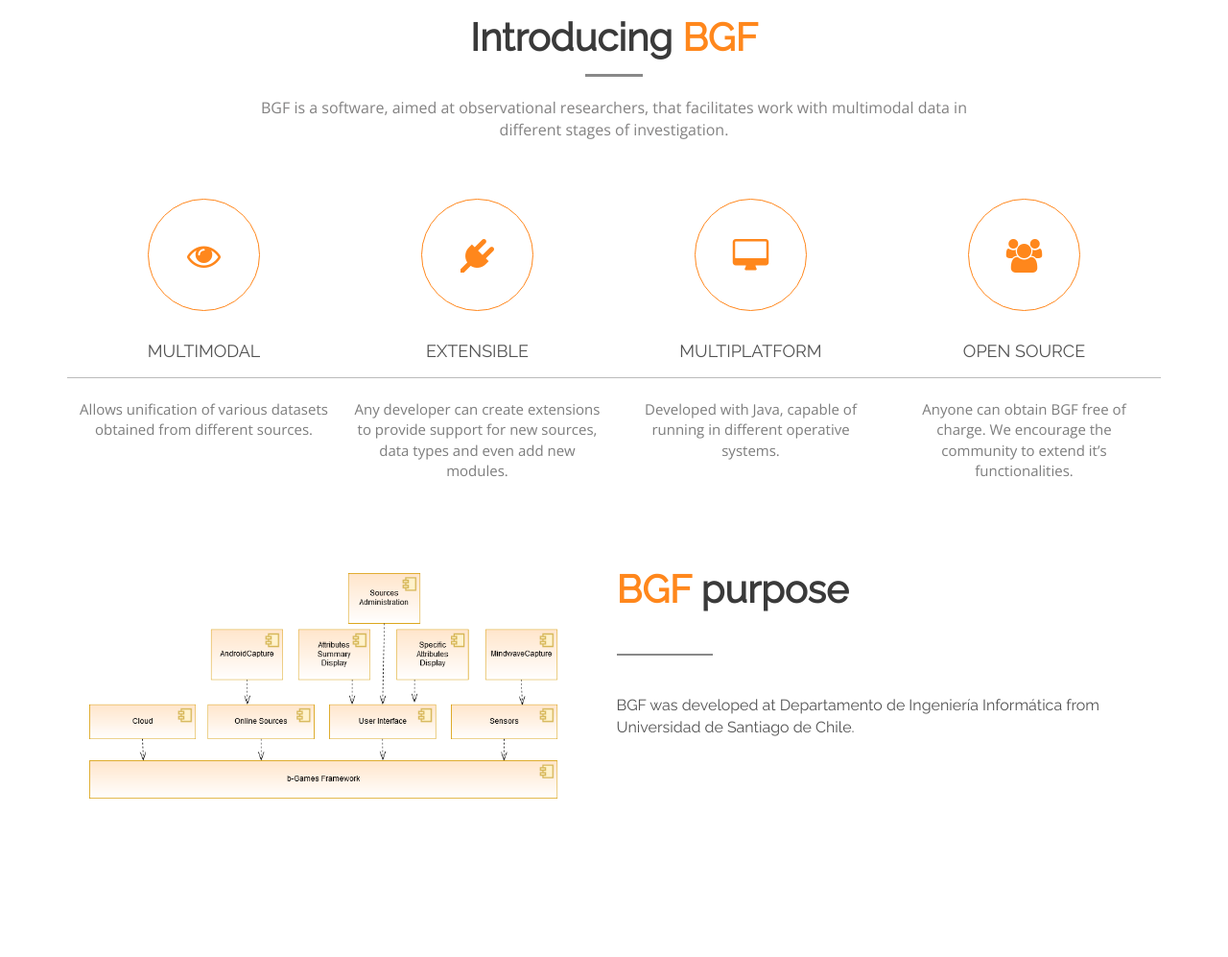
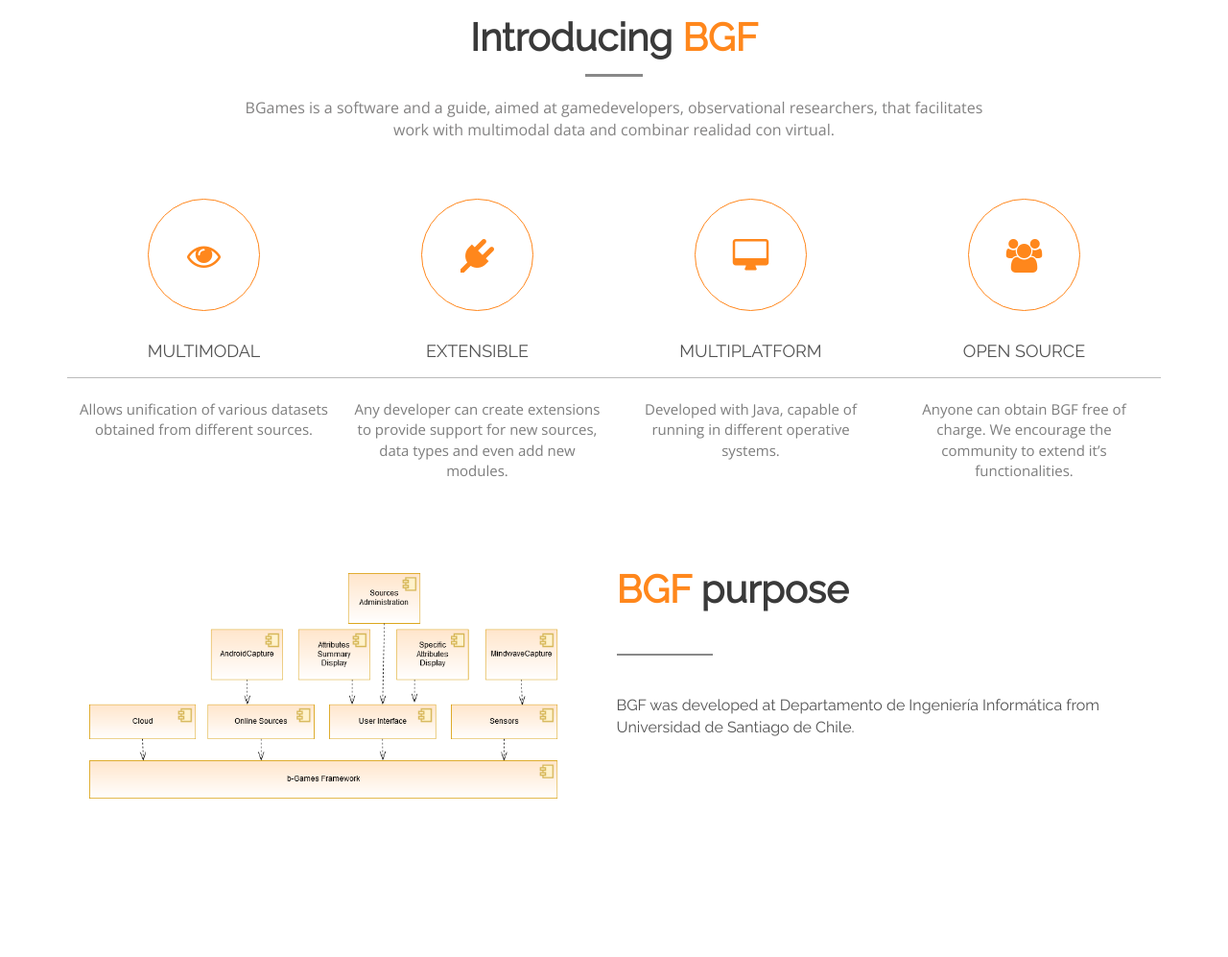
Before and after one commit to Grybyus/bGames-Page, a plain HTML site: page bgf.informatica.usach.cl/index.html in a window 1280 px wide. Shown: the part 922-1919 px from the top of the page at 96% size. Drawn offline with nearby package versions, Linux system fonts and the light colour scheme.

Commit message:
Update index.html

```diff
--- a/bgf.informatica.usach.cl/index.html
+++ b/bgf.informatica.usach.cl/index.html
@@ -87,7 +87,7 @@
             <div class="title-area">
               <h2 class="tittle">Introducing <span>BGF</span></h2>
               <span class="tittle-line"></span>
-              <p>BGF is a software, aimed at observational researchers, that facilitates work with multimodal data in different stages of investigation.</p>
+              <p>BGames is a software and a guide, aimed at gamedevelopers, observational researchers, that facilitates work with multimodal data and combinar realidad con virtual.</p>
             </div>
             <div class="welcome-content">
               <ul class="wc-table">
```
